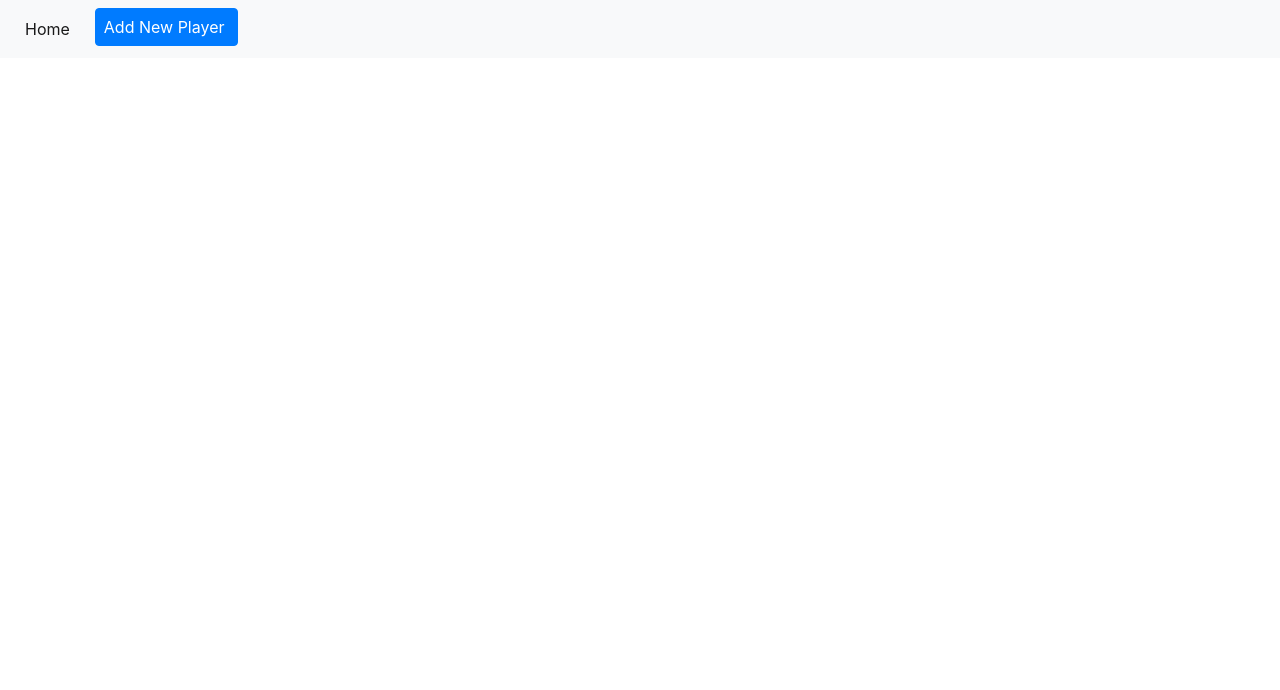
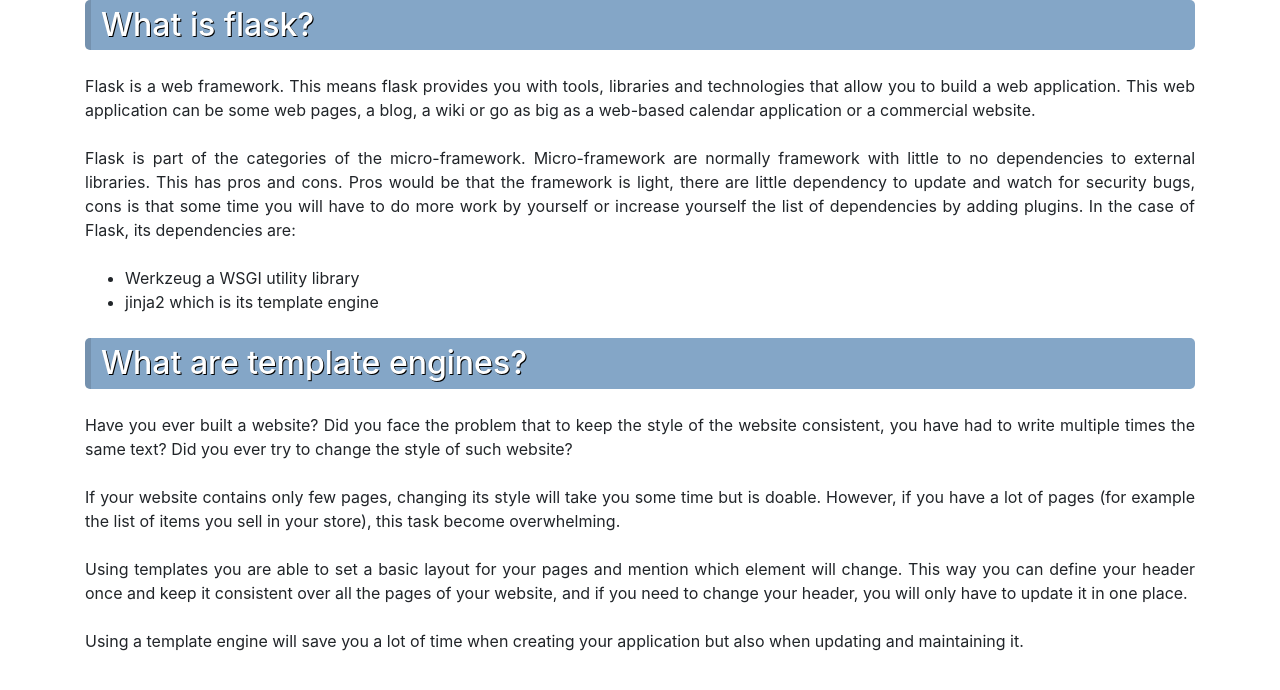
Before and after one commit to Yash-2903/PythonFlaskApp, a Flask app: template app/templates/layout.html in a window 1280 px wide. Shown: the top 690 px of the page. Run offline with Flask 2, Linux system fonts and the light colour scheme; the template is opened without the code that fills it: most values are stand-ins (such as "Sample title", 1, 10 or a date in 2020); some libraries are stand-ins or nearby versions.

Commit message:
Update: Modify Html files

```diff
--- a/app/templates/layout.html
+++ b/app/templates/layout.html
@@ -1,38 +1,77 @@
 <!doctype html>
 <html lang="en">
 <head>
-
-    <!-- Required meta tags -->
-
     <!-- Bootstrap CSS -->
-
-
     <meta charset="utf-8">
     <meta name="viewport" content="width=device-width, initial-scale=1, shrink-to-fit=no">
     <link rel="stylesheet" href="https://stackpath.bootstrapcdn.com/bootstrap/4.4.1/css/bootstrap.min.css"
           integrity="sha384-Vkoo8x4CGsO3+Hhxv8T/Q5PaXtkKtu6ug5TOeNV6gBiFeWPGFN9MuhOf23Q9Ifjh" crossorigin="anonymous">
-    <title>Welcome to Cities</title>
+    <link rel="stylesheet" href="https://cdnjs.cloudflare.com/ajax/libs/font-awesome/4.7.0/css/font-awesome.min.css">
+    <title>{{title}}</title>
+    <style>
+        .section h2 {
+            padding: 6px 10px;
+            background-color: #84A6C7;
+            border: 1px solid rgba(0, 0, 0, .125);
+            border-width: 0 0 0 6px;
+            color: #ffffff;
+            text-shadow: 1px 1px rgb(0 0 0);
+            -webkit-border-radius: 5px;
+        }
+
+        .section p {
+            text-align: justify;
+            margin: 1.5em 0 1.5em 0;
+        }
+
+        .section li {
+            text-align: justify;
+        }
+    </style>
 </head>
 <body>
 <!-- As a heading -->
-
-
-<nav class="navbar navbar-expand-lg navbar-light bg-light">
-  <button class="navbar-toggler" type="button" data-toggle="collapse" data-target="#navbarNavDropdown" aria-controls="navbarNavDropdown" aria-expanded="false" aria-label="Toggle navigation">
-    <span class="navbar-toggler-icon"></span>
-  </button>
-  <div class="collapse navbar-collapse" id="navbarNavDropdown">
-    <ul class="navbar-nav">
-      <li class="nav-item active">
-        <a class="btn btn-default nav-link" href="/">Home <span class="sr-only">(current)</span></a>
-      </li>
-        <li class="nav-item active">
-            <a class="btn btn-primary pl-2 lr-2 ml-3" href="/players/new">Add New Player<span class="sr-only">(current)</span></a>
-        </li>
+{% block content %}{% endblock %}
+<main class="container">
+    <div class="section">
+        <h2>What is flask?</h2>
+        <p>Flask is a web framework. This means flask provides you with tools, libraries and technologies that allow you
+            to
+            build a web application. This web application can be some web pages, a blog, a wiki or go as big as a
+            web-based
+            calendar application or a commercial website.</p>
+        <p>Flask is part of the categories of the micro-framework. Micro-framework are normally framework with little to
+            no
+            dependencies to external libraries. This has pros and cons. Pros would be that the framework is light,
+            there are little dependency to update and watch for security bugs, cons is that some time you will have to
+            do
+            more work by yourself or increase yourself the list of dependencies by adding plugins. In the case of Flask,
+            its dependencies are:
+        <ul>
+            <li>Werkzeug a WSGI utility library</li>
+            <li>jinja2 which is its template engine</li>
         </ul>
+        </p>
     </div>
-</nav>
-<main role="main" class="container">{% block content %}{% endblock %}</main>
+    <div class="section">
+        <div class="section" id="what-are-template-engines">
+            <h2>What are template engines?</h2>
+            <p>Have you ever built a website? Did you face the problem that to keep the style
+                of the website consistent, you have had to write multiple times the same text?
+                Did you ever try to change the style of such website?</p>
+            <p>If your website contains only few pages, changing its style will take you some
+                time but is doable. However, if you have a lot of pages (for example the list of
+                items you sell in your store), this task become overwhelming.</p>
+            <p>Using templates you are able to set a basic layout for your pages and mention
+                which element will change.
+                This way you can define your header once and keep it consistent over all the pages of
+                your website, and if you need to change your header, you will only have to
+                update it in one place.</p>
+            <p>Using a template engine will save you a lot of time when creating your
+                application but also when updating and maintaining it.</p>
+        </div>
+    </div>
+</main>
 <div id="footer">
     <!-- Optional JavaScript -->
     <!-- jQuery first, then Popper.js, then Bootstrap JS -->
```
Also changed, not shown: app/templates/edit.html (+5 -2 lines), app/templates/index.html (+13 -6 lines), app/templates/new.html (+3 -4 lines), app/templates/view.html (+4 -4 lines). Lines whose indentation alone changed are shown as unchanged.
